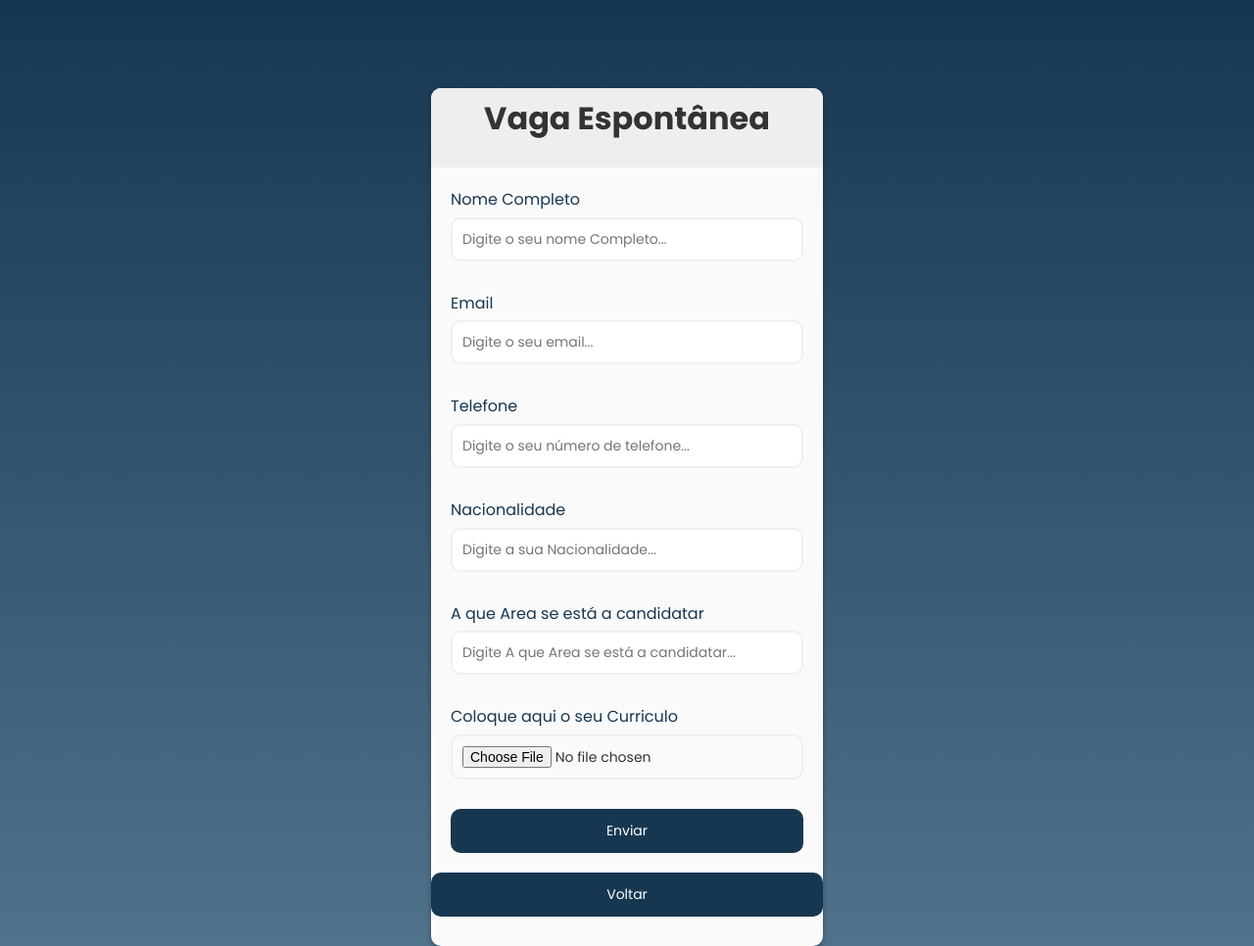
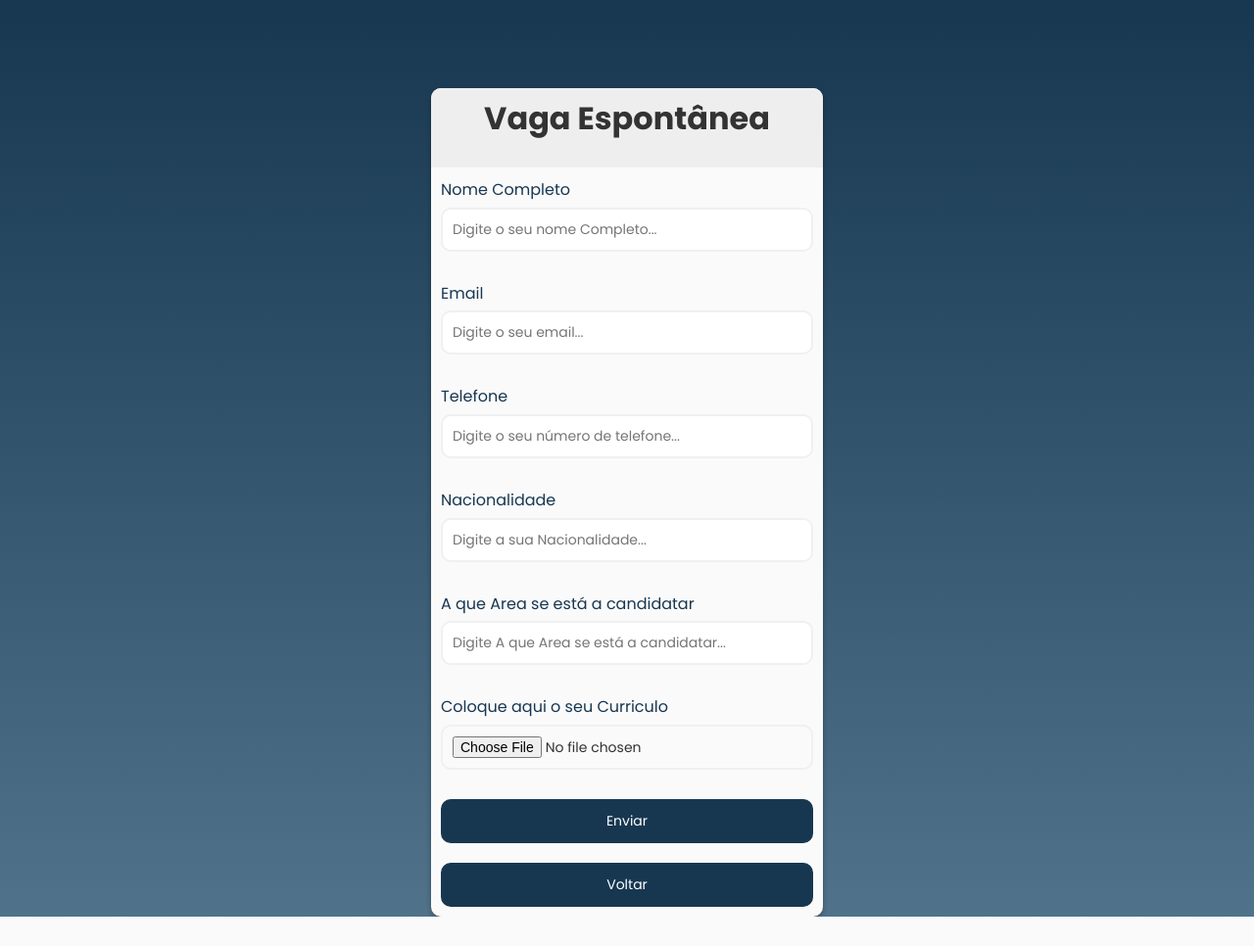
Before and after one commit to FabioCastanho/WebsiteProsperaService, a Python web app: template templates/formularioEspontaneo.html in a window 1280 px wide. Shown: the whole page at 98% size. After the commit the page ends 936 px from the top, so only its background shows below. Run offline with Jinja, Linux system fonts and the light colour scheme; the template is opened without the code that fills it, so the values that code supplies are empty.

Commit message:
formulario atualizado

```diff
--- a/Styles/styles.css
+++ b/Styles/styles.css
@@ -36,7 +36,7 @@
   }
 
   .form {
-    padding: 20px;
+    padding: 10px;
   }
 
   .form-control {
--- a/templates/formularioEspontaneo.html
+++ b/templates/formularioEspontaneo.html
@@ -76,9 +76,9 @@
           <input type="file" id="CV" />
           <small>Mensagem de erro</small>
         </div>
-        <button type="submit">Enviar</button> <br />
+        <button type="submit">Enviar</button>
       </form>
-      <form class="form-voltar">
+      <form id="form" class="form" action="/templates/index.html" method="post">
         <button class="botao-voltar" type="submit">Voltar</button>
       </form>
     </div>
```
Lines whose indentation alone changed are shown as unchanged.
